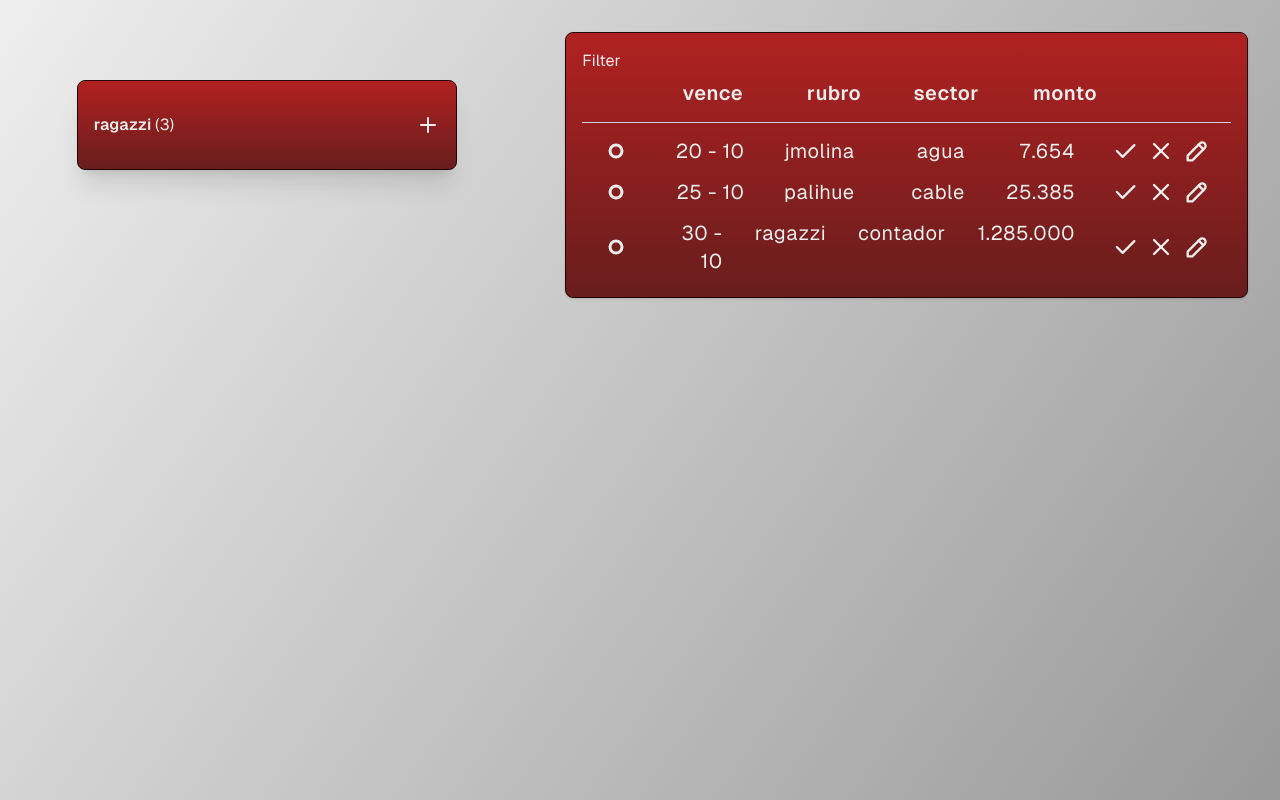
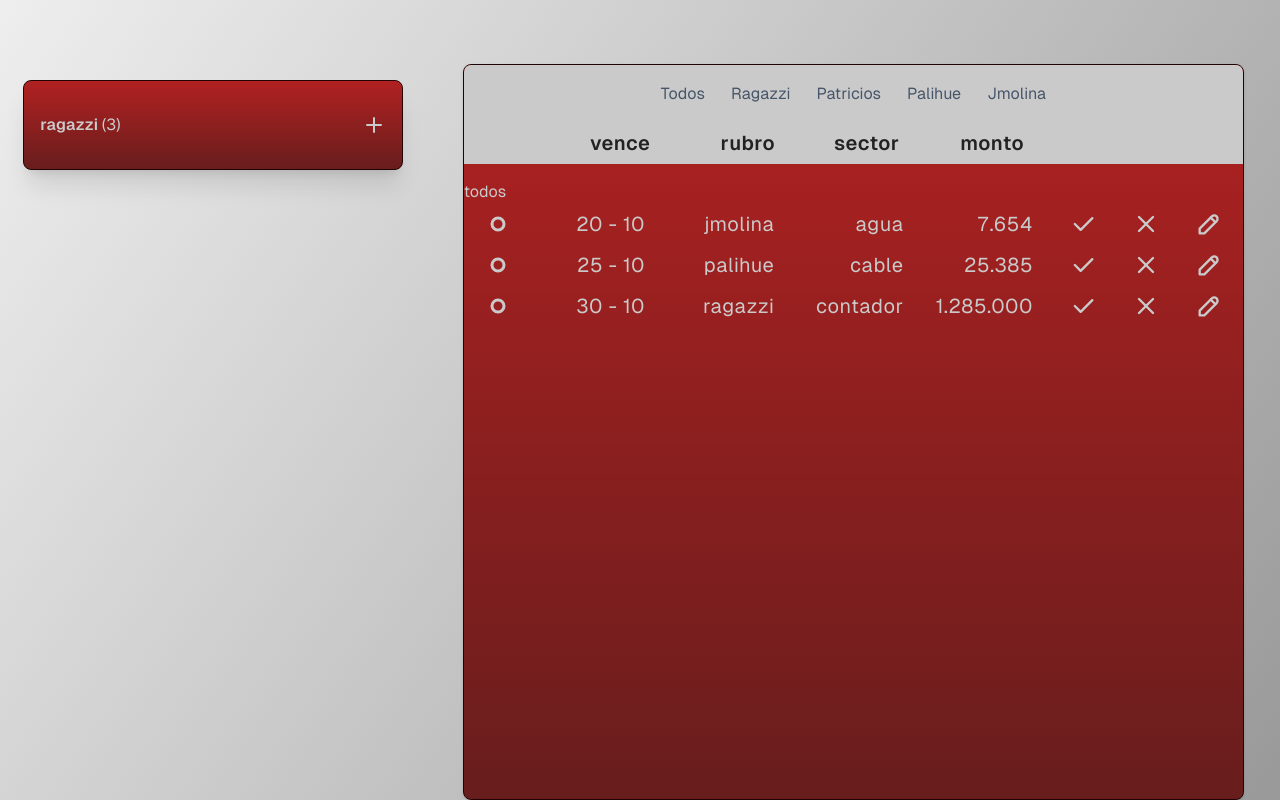
Before and after one commit to jonatanjmissora/ragazzi-calendario-nextjs, a Next.js app: page / in a window 1280 px wide. Built offline with nearby package versions, Linux system fonts and the light colour scheme.

Commit message:
header del dashboar, comenzando filtros

```diff
--- a/app/components/Dashboard/Dashboard.tsx
+++ b/app/components/Dashboard/Dashboard.tsx
@@ -1,10 +1,22 @@
+"use client"
+
+import { PagoPendienteProps } from "@/app/types/pagosPendientes";
+import Header from "./Header";
 import PagosPendientesList from "./PagosPendientesList";
+import { useState } from "react";
 
-export default function Dashboard() {
+export default function Dashboard({pagosPendientes}: {pagosPendientes: PagoPendienteProps[]}) {
+
+  const [filter, setFilter] = useState<string>("todos")
 
   return (
-    <section className="w-7/12">
-      <PagosPendientesList />
+    <section className="primary rounded-lg shadow overflow-hidden">
+
+      <div className="">
+        <Header setFilter={setFilter}/>
+        <PagosPendientesList pagosPendientes={pagosPendientes} filter={filter}/>
+      </div>
+
     </section>
   )
 }
--- /dev/null
+++ b/app/components/Dashboard/DashboardContainer.tsx
@@ -0,0 +1,17 @@
+import Dashboard from "./Dashboard"
+
+export default function DashboardContainer() {
+
+//const data = await getPagosPendientes()
+const data = [
+    {_id: "er223", vencimiento: "2024-10-30", rubro: "ragazzi", sector: "contador", monto: "1285000"},
+    {_id: "edf23", vencimiento: "2024-10-20", rubro: "jmolina", sector: "agua", monto: "7654"},
+    {_id: "fsw23", vencimiento: "2024-10-25", rubro: "palihue", sector: "cable", monto: "25385"}
+  ]
+
+  return (
+    <div className="w-8/12 flex justify-center mt-16">
+        <Dashboard pagosPendientes={data} />
+    </div>
+  )
+}
--- a/app/components/Dashboard/Header.tsx
+++ b/app/components/Dashboard/Header.tsx
@@ -1,10 +1,10 @@
-export default function Header() {
+export default function Header({setFilter}) {
   return (
-    <article>
+    <article className="bg-my-white p-4 pb-0">
 
-        <Filter />
+        <Filter setFilter={setFilter}/>
 
-        <div className="grid pagos-grid tracking-wide font-semibold text-xl border-b border-slate-300 pb-2 mb-2">
+        <div className="grid pagos-grid tracking-wide font-semibold text-xl text-my-black">
             <span id="checkbox"></span>
             <span>vence</span>
             <span>rubro</span>
@@ -17,10 +17,53 @@ export default function Header() {
   )
 }
 
-const Filter = () => {
+const Filter = ({setFilter}) => {
+
+
+
     return (
-        <div>
-            Filter
+        <div className="w-full flex justify-center items-center mb-4">
+
+            <fieldset className="flex gap-6">
+
+                <input
+                    className="hidden flex-0"
+                    onChange={() => setFilter("todos")}
+                    type="radio" id="all" name="filter"/>
+                <label htmlFor="all"
+                     className="text-slate-600 text-center flex-1 border border-transparent hover:text-black ">Todos</label>
+
+                <input
+                     className="hidden flex-0"
+                     onChange={() => setFilter("ragazzi")}
+                     type="radio" id="ragazzi" name="filter" />
+                <label htmlFor="ragazzi"
+                     className="text-slate-600 text-center flex-1 border border-transparent hover:text-black ">Ragazzi</label>
+
+                <input
+                    className="hidden flex-0"
+                    onChange={() => setFilter("patricios")}
+                    type="radio" id="patricios" name="filter" />
+                <label htmlFor="patricios"
+                     className="text-slate-600 text-center flex-1 border border-transparent hover:text-black ">Patricios</label>
+
+                <input
+                    className="hidden flex-0"
+                    onChange={() => setFilter("palihue")}
+                    type="radio" id="palihue" name="filter" />
+                <label htmlFor="palihue"
+                     className="text-slate-600 text-center flex-1 border border-transparent hover:text-black ">Palihue</label>
+
+                <input
+                     className="hidden flex-0"
+                     onChange={() => setFilter("jmolina")}
+                    type="radio" id="jmolina" name="filter" />
+                <label htmlFor="jmolina"
+                     className="text-slate-600 text-center flex-1 border border-transparent hover:text-black ">Jmolina</label>
+
+            </fieldset>
+
         </div>
+
     )
 }
--- a/app/components/Dashboard/PagosPendientesList.tsx
+++ b/app/components/Dashboard/PagosPendientesList.tsx
@@ -1,6 +1,5 @@
 import { getPagosPendientes } from "@/app/db/pagos"
 import { PagoPendienteProps } from "@/app/types/pagosPendientes"
-import Header from "./Header"
 import venceFormat from "@/app/utils/venceFormat"
 import DotEmptySVG from "@/app/assets/DotEmptySvg"
 import DotFillSVG from "@/app/assets/DotFillSvg"
@@ -9,24 +8,19 @@ import CancelSVG from "@/app/assets/CancelSVG"
 import EditSVG from "@/app/assets/EditSVG"
 import montoFormat from "@/app/utils/montoFormat"
 
-export default async function PagosPendientesList() {
+export default function PagosPendientesList({pagosPendientes, filter}: {pagosPendientes: PagoPendienteProps[]}) {
 
-  //const data = await getPagosPendientes()
-  const data = [
-    {_id: "er223", vencimiento: "2024-10-30", rubro: "ragazzi", sector: "contador", monto: "1285000"},
-    {_id: "edf23", vencimiento: "2024-10-20", rubro: "jmolina", sector: "agua", monto: "7654"},
-    {_id: "edf23", vencimiento: "2024-10-25", rubro: "palihue", sector: "cable", monto: "25385"}
-  ]
 
-  const sortedData = data.sort((a, b) => a.vencimiento.localeCompare(b.vencimiento))
+
+  const sortedData = pagosPendientes.sort((a, b) => a.vencimiento.localeCompare(b.vencimiento)) || []
 
   return (
-    <section
-      className="primary p-4 m-8 rounded-lg shadow">
-      <Header />
+    <div
+      className=" py-4">
+      {filter}
       {sortedData.map(pago => <PagoPendiente key={pago._id.toString()} pago={pago} />)}
 
-    </section>
+    </div>
   )
 }
 
--- a/app/components/MenuAccordion/Menu.tsx
+++ b/app/components/MenuAccordion/Menu.tsx
@@ -2,14 +2,14 @@ import { Sorted } from "@/app/utils/sort"
 import Rubro from "./Rubro"
 import { getMenuRubros } from "@/app/db/client"
 
-export default async function Menu() {
+export default function Menu() {
 
   //const rubros = await getMenuRubros()
   const rubros = {ragazzi: ["gas", "luz", "telefono"]}
   const sortedRubros = Sorted(Object.keys(rubros))
 
   return (
-    <section className="w-5/12 mt-20 flex flex-col items-center">
+    <section className="w-4/12 mt-20 flex flex-col items-center">
 
       <div className="min-w-[380px] py-4 primary rounded-lg shadow-xl">
         {sortedRubros.map(rubro => <Rubro key={rubro} rubro={rubro} sectores={rubros[rubro]} />)}
--- a/app/globals.css
+++ b/app/globals.css
@@ -6,7 +6,7 @@
   --background: linear-gradient(125deg, #eee, #999);
   --primary-grad: linear-gradient(to bottom, rgb(177, 33, 33), rgb(104, 29, 29));
   --primary: rgb(104, 29, 29);
-  --white: #eee;
+  --white: #cacaca;
   --black: #222;
   --text: var(--white);
 }
@@ -79,7 +79,7 @@ input[type="checkbox"]:checked~.label-fill {
 
 /*         PAGOS GRID         */
 .pagos-grid {
-  grid-template-columns: 0.5fr 1fr 1fr 1fr 1fr 1fr;
+  grid-template-columns: 0.5fr 1fr 1fr 1fr 1fr 1.5fr;
 }
 .pagos-grid span {
   padding: 0.2rem 1rem;
--- a/app/page.tsx
+++ b/app/page.tsx
@@ -1,11 +1,11 @@
-import Dashboard from "./components/Dashboard/Dashboard";
+import DashboardContainer from "./components/Dashboard/DashboardContainer";
 import Menu from "./components/MenuAccordion/Menu"
 
 export default function Home() {
   return (
     <div className="flex min-h-screen font-[family-name:var(--font-geist-sans)]">
       <Menu />
-      <Dashboard />
+      <DashboardContainer />
     </div>
   );
 }
--- a/tailwind.config.ts
+++ b/tailwind.config.ts
@@ -11,7 +11,8 @@ const config: Config = {
       colors: {
         background: "var(--background)",
         "primary-red": "bg-gradient-to-br from-slate-200 to-indigo-600",
-        "my-white": "#cacaca"
+        "my-white": "#cacaca",
+        "my-black": "#222",
       },
     },
   },
```
